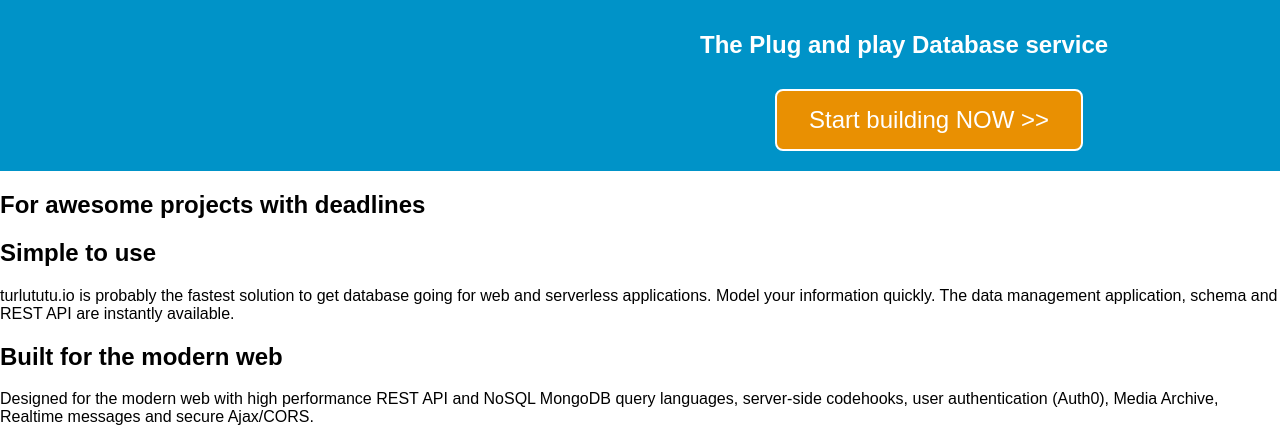
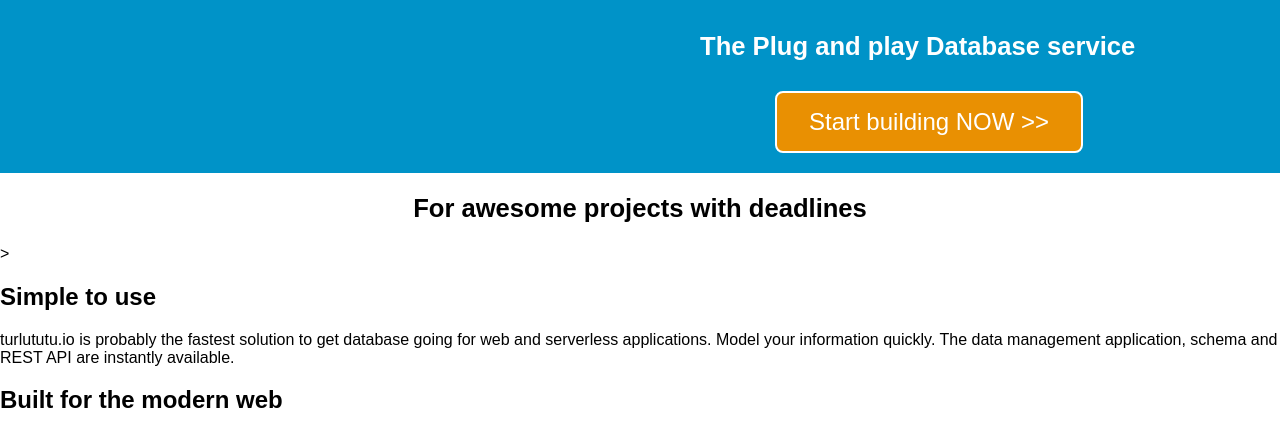
Before and after one commit to DeceulaerAdrien/Progressive-enchencement, a plain HTML site: page index.html in a window 1280 px wide. Shown: the part 623-1054 px from the top of the page. Drawn offline with Linux system fonts and the light colour scheme.

Commit message:
banderole blanche

```diff
--- a/Turlututu.css
+++ b/Turlututu.css
@@ -4,6 +4,7 @@
     max-width: 100%;
     font-family: Arial, Helvetica, sans-serif;
 }
+
 #navigation {
     background-color: #333333;
     display: flex;
@@ -11,12 +12,14 @@
     font-size: 1em;
     padding-left: 100x;
 }
+
 #navigation a {
     padding-left: 30px;
     padding-top: 10px;
     color: white;
     text-decoration: none;
 }
+
 #navigation .login {
     padding-left: 48%;
     padding-top: 12px;
@@ -24,33 +27,54 @@
     height: 23px;
 
 }
+
 #banner {
     background-color: #0093c8;
     display: block;
     padding-bottom: 20px;
 }
+
 #banner .lunettes_man{
     float: left;
     margin-top: 20px;
     margin-left: 200px;
 }
+
 #banner .gros_logo {
     margin-left: 220px;
     margin-top: 20px;
     margin-bottom: 10px;
 }
+
 #banner h1 {
 color: white;
 margin-left: 700px;
 }
+
 #banner button {
     margin-left: 775px;
     margin-top:30px;
 }
+
 #banner .clear {
     clear: left;
     display: block;
 }
+
+#Text_on_white {
+    text-align: center;
+    background-color: white;
+    padding-top: 30px;
+    padding-bottom: 30px;
+}
+
+
+h1{
+    font-size: 1.6em;
+}
+
+
+
 button {
     background-color: #e99002;
     border: solid 2px white;
--- a/index.html
+++ b/index.html
@@ -27,9 +27,9 @@
             <button type="button" onclick="alert('Hello Becode')">Start building NOW >></button>
             <span class=clear></span>
         </div>
-        <div id="Text on white">
+        <span id="Text_on_white">
             <h1>For awesome projects with deadlines</h1>
-        </div>
+        </span>>
     </section>
     <section id="Qualities">
             <div id="Quality 1-2">
```
